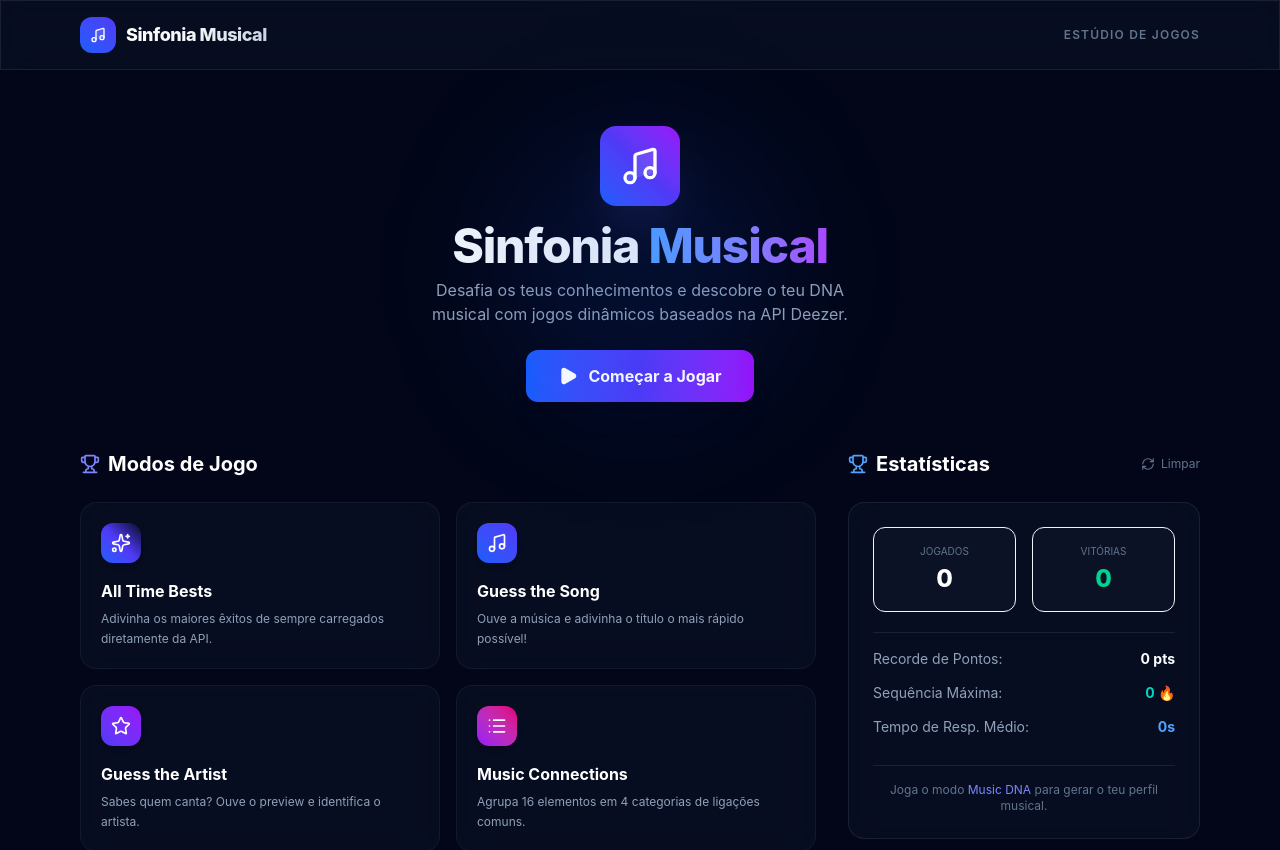
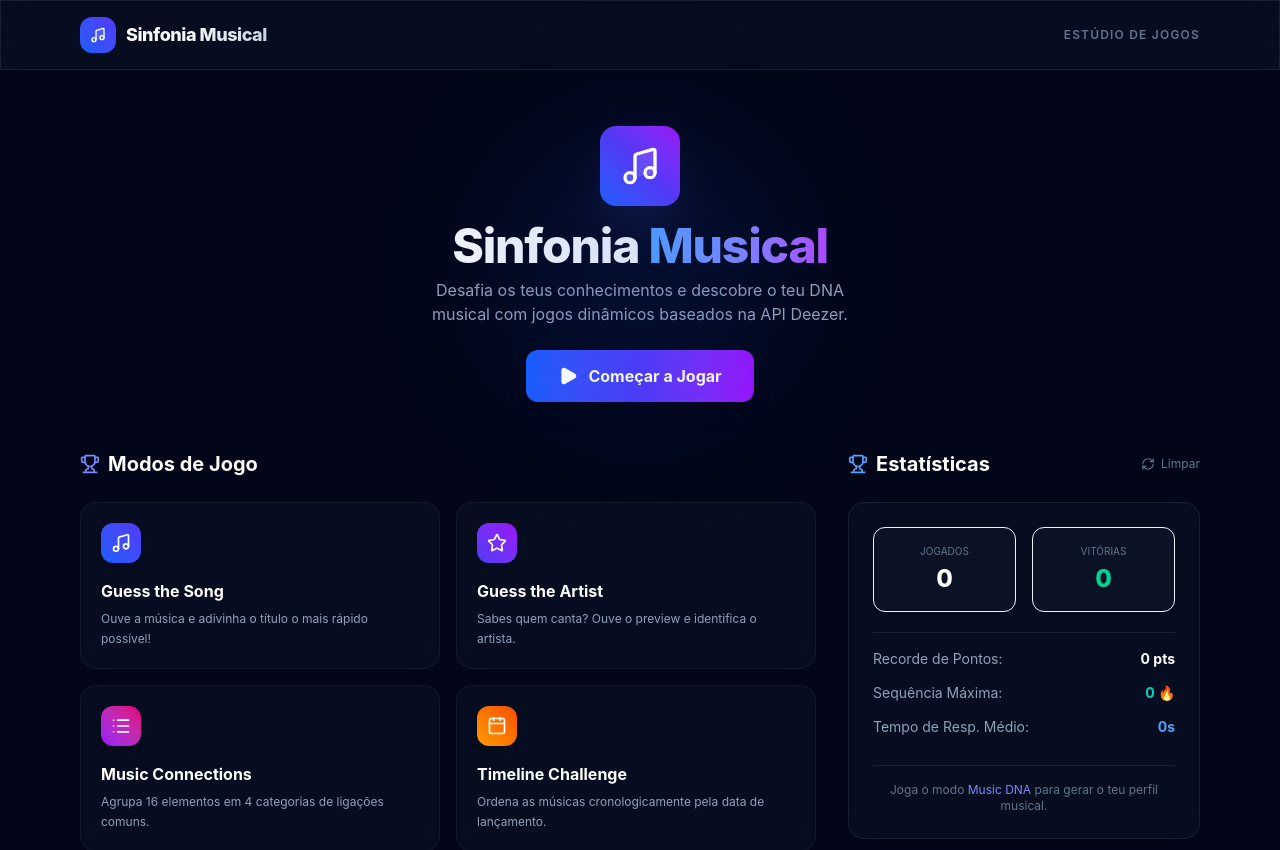
Before and after one commit to al78658/MusicGames, a React (Vite) app: page /#/ in a window 1280 px wide. Shown: the top 850 px of the page. Built offline with nearby package versions, Linux system fonts and the light colour scheme.

Commit message:
retirei o all time bests

```diff
--- a/src/App.tsx
+++ b/src/App.tsx
@@ -9,7 +9,6 @@ import { TimelineChallenge } from './games/TimelineChallenge';
 import { PopularityRanking } from './games/PopularityRanking';
 import { GuessDecade } from './games/GuessDecade';
 import { MusicDNA } from './games/MusicDNA';
-import { SongQuiz } from './games/SongQuiz';
 import { Music, ArrowLeft } from 'lucide-react';
 
 const Header: React.FC = () => {
@@ -36,7 +35,7 @@ const Header: React.FC = () => {
               to="/"
               className="text-xs font-bold text-slate-400 hover:text-white flex items-center gap-1 bg-slate-900/60 px-3 py-1.5 rounded-lg border border-slate-800 transition"
             >
-              <ArrowLeft className="w-3.5 h-3.5" />
+               <ArrowLeft className="w-3.5 h-3.5" />
               Voltar ao Menu
             </Link>
           } />
@@ -73,7 +72,6 @@ function App() {
               <Route path="/game/popularity-ranking" element={<PopularityRanking />} />
               <Route path="/game/guess-decade" element={<GuessDecade />} />
               <Route path="/game/music-dna" element={<MusicDNA />} />
-              <Route path="/game/song-quiz" element={<SongQuiz />} />
             </Routes>
           </main>
           <Footer />
--- a/src/pages/Home.tsx
+++ b/src/pages/Home.tsx
@@ -1,17 +1,9 @@
 import React from 'react';
 import { Link } from 'react-router-dom';
 import { useStats } from '../contexts/StatsContext';
-import { Music, Trophy, Play, Star, List, Calendar, Flame, Zap, RefreshCw, BarChart2, Sparkles } from 'lucide-react';
+import { Music, Trophy, Play, Star, List, Calendar, Flame, Zap, RefreshCw, BarChart2 } from 'lucide-react';
 
 const GAME_MODES = [
-  {
-    id: 'song_quiz',
-    title: 'All Time Bests',
-    description: 'Adivinha os maiores êxitos de sempre carregados diretamente da API.',
-    color: 'from-blue-600 via-indigo-600 to-purple-600 text-indigo-400 border-indigo-500/20',
-    icon: Sparkles,
-    path: '/game/song-quiz'
-  },
   {
     id: 'guess_song',
     title: 'Guess the Song',
@@ -101,7 +93,7 @@ export const Home: React.FC = () => {
         </p>
 
         <Link
-          to="/game/song-quiz"
+          to="/game/guess-song"
           className="mt-6 px-8 py-3.5 bg-gradient-to-r from-blue-600 via-indigo-600 to-purple-600 hover:from-blue-500 hover:to-purple-500 text-white rounded-xl font-bold flex items-center gap-2.5 shadow-xl hover:shadow-indigo-500/20 transition-all duration-300 hover:scale-103 active:scale-98"
         >
           <Play className="w-5 h-5 fill-white" />
```
